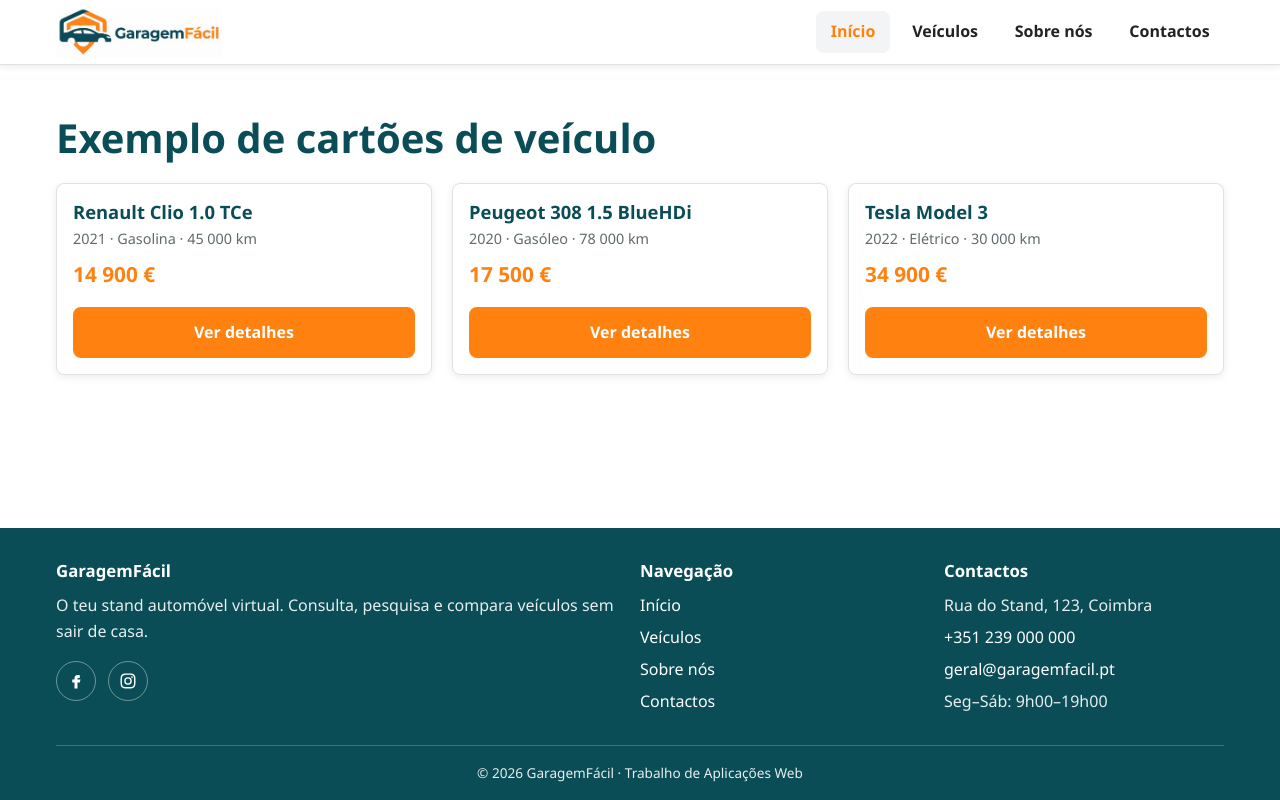
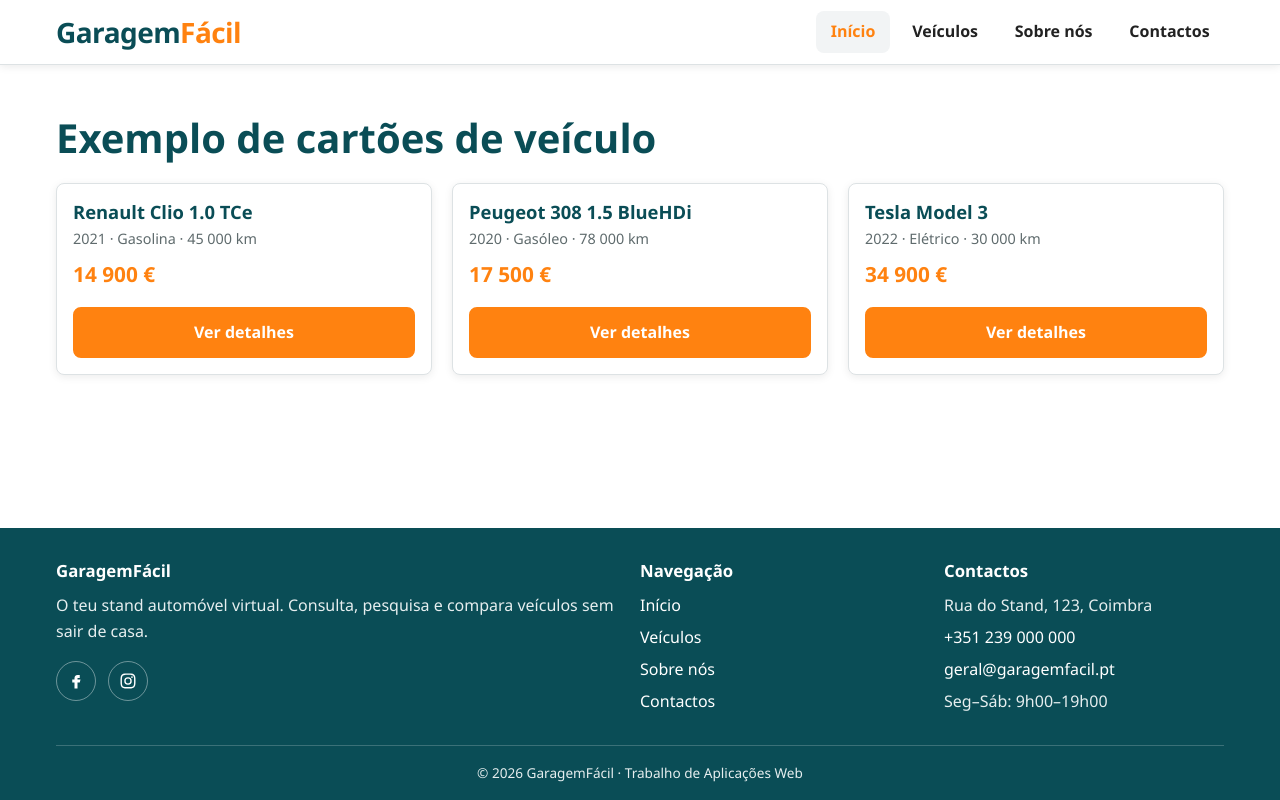
Before and after one commit to diogocabral-git/TrabalhoWEB, a plain HTML site: page modelo.html in a window 1280 px wide. Drawn offline with Linux system fonts and the light colour scheme.

Commit message:
Substitui a imagem do logótipo por logótipo em texto
Co-Authored-By: Claude Opus 5.5 <noreply@anthropic.com>
Claude-Session: https://claude.ai/code/session_01XfqxaVnoA7BphaxY7QsksW

```diff
--- a/css/style.css
+++ b/css/style.css
@@ -214,14 +214,23 @@ label {
   min-height: var(--altura-header);
 }
 
+/* Logótipo em texto: "Garagem" a azul e "Fácil" a laranja */
 .logo {
-  display: flex;
+  display: inline-flex;
   align-items: center;
+  font-size: 1.5rem;
+  font-weight: 800;
+  letter-spacing: -0.02em;
+  color: var(--cor-primaria);
+  text-decoration: none;
 }
 
-.logo img {
-  height: 44px;
-  width: auto;
+.logo span {
+  color: var(--cor-secundaria);
+}
+
+.logo:hover {
+  color: var(--cor-primaria);
 }
 
 /* Botão hambúrguer (.menu-toggle e .nav-toggle são equivalentes) */
@@ -452,8 +461,8 @@ label {
 @media (min-width: 992px) {
   h1 { font-size: 2.5rem; }
 
-  .logo img {
-    height: 52px;
+  .logo {
+    font-size: 1.75rem;
   }
 
   /* Hambúrguer escondido, menu sempre visível na horizontal */
--- a/modelo.html
+++ b/modelo.html
@@ -20,8 +20,8 @@
   <!-- ===== HEADER ===== -->
   <header class="site-header">
     <div class="container">
-      <a href="index.html" class="logo">
-        <img src="img/logo.jpg" alt="GaragemFácil - página inicial" width="748" height="235">
+      <a href="index.html" class="logo" aria-label="GaragemFácil - página inicial">
+        Garagem<span>Fácil</span>
       </a>
 
       <button class="menu-toggle" type="button" aria-expanded="false" aria-controls="menu" aria-label="Abrir menu">
```
Also changed, not shown: img/logo.jpg (deleted).
